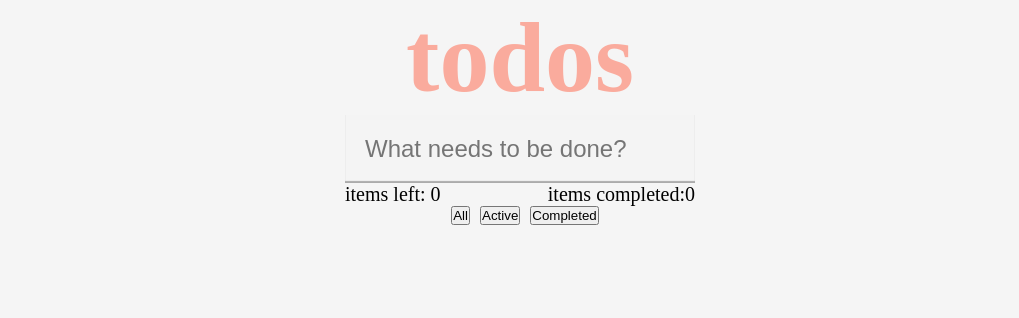
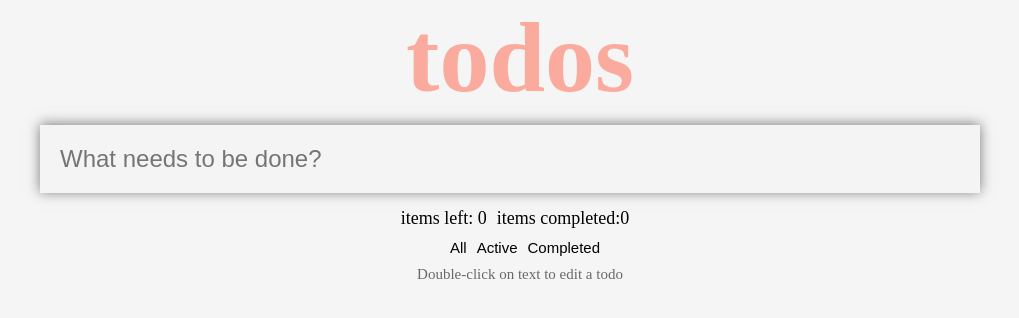
Before and after one commit to ViktorSuvorov/React-todo, a React (Create React App) app: page / in a window 1280 px wide. Shown: the top 318 px of the page, without its empty margins (120-1139 px from the left). Built offline with nearby package versions, Linux system fonts and the light colour scheme.

Commit message:
Fixed styles

```diff
--- a/src/Components/Footer.js
+++ b/src/Components/Footer.js
@@ -1,9 +1,12 @@
 import React from 'react';
 
 export default (props) => (
+    <>
     <div className='todo-footer'>
     <button onClick={props.updateTodoToShowAll}>All</button>
     <button onClick={props.updateTodoToShowActive}>Active</button>
     <button onClick={props.updateTodoToShowCompleted}>Completed</button>
     </div>
+    <div className='footer-info'>Double-click on text to edit a todo</div>
+    </>
     )
--- a/src/Components/Header.js
+++ b/src/Components/Header.js
@@ -1,7 +1,3 @@
 import React from "react";
 
-function Header() {
-  return <h1 className="header-h1">todos</h1>;
-}
-
-export default Header;
+export default () => <h1 className="header-h1">todos</h1>;
--- a/src/index.css
+++ b/src/index.css
@@ -12,15 +12,18 @@ ul li {
 }
 
 body {
-  display: flex;
+  max-width: 1200px;
+  margin: 0 auto;
   justify-content: center;
   background-color: whitesmoke;
   font-size: 30px;
+  padding-left: 18px;
+  padding-right: 18px;
 }
 
 .app {
-  max-width:  800px;
-  min-width: 350px;
+  display: flex;
+  flex-direction: column;
 }
 
 .header-h1 {
@@ -28,6 +31,7 @@ body {
   color: tomato;
   opacity: 0.5;
   text-align: center;
+  padding-bottom: 10px;
 }
 
 .todo-item--completed {
@@ -42,17 +46,22 @@ body {
   display: flex;
   justify-content: space-between;
   border: none;
-  padding: 15px 15px;
-  font-size: 25px;
-  color: grey;
+  font-size: 20px;
   font-weight: normal;
   background: rgba(0, 0, 0, 0.003);
-  box-shadow: inset 0 -2px 1px rgba(0, 0, 0, 0.3);
-  white-space: normal;
+  box-shadow: 2px 1px 2px rgba(0, 0, 0, 0.5);
+  padding-top: 20px;
+  padding-bottom: 20px;
+  margin-bottom: 3px;
+}
+
+.todo-item input {
+  width: 660%;
+  text-align: center;
 }
 
 .todo-item button {
-    background-color:rgba(77%, 4%, 4%, 0.7);
+  background-color: rgb(245, 47, 40);
   border: none;
   color: white;
   padding: 2px;
@@ -62,44 +71,47 @@ body {
   font-size: 10px;
   margin: 4px 2px;
   border-radius: 50%;
+  margin-right: 10px;
+}
+
+#button-complete {
+  background-color: rgb(56, 173, 76);
+  margin-left: 10px;
 }
 
 .todo-info {
   display: flex;
-  justify-content: space-between;
+  justify-content: center;
   flex-wrap: wrap;
-  font-size: 20px;
-
+  font-size: 18px;
+  margin-bottom: 10px;
 }
 
-.info-buttons {
-  display: flex;
-  justify-content: space-around;
+.todo-info-item {
+  margin-right: 10px;
 }
 
-.info-buttons button {
-  border: none;
-  font-size: 15px;
-  padding-left: 3px;
-  padding-right: 3px;
-  padding-bottom: 3px;
-  padding-top: 3px;
-}
-
-#button-complete {
-    background-color:rgba(13%, 38%, 18%, 0.7);
+.todo-form {
+  display: flex;
+  justify-content: center;
 }
 
 #todo-form-input {
   padding-left: 20px;
-  padding-right: 20px;
   padding-top: 20px;
   padding-bottom: 20px;
+  padding-right: 20px;
   background: rgba(0, 0, 0, 0.003);
   border: none;
-  box-shadow: inset 0 -2px 1px rgba(0, 0, 0, 0.3);
+  box-shadow: 0 -1px 12px rgba(0, 0, 0, 0.5);
   font-size: 24px;
+  margin-bottom: 15px;
+  width: 900px;
+  min-width: 200px;
+  margin-right: 20px;
 }
+
+/* Footer */
 
 .todo-footer {
   display: flex;
@@ -107,5 +119,15 @@ body {
 }
 
 .todo-footer button {
-  margin-left:10px;
+  margin-left: 10px;
+  background-color: whitesmoke;
+  border: none;
+  font-size: 15px;
+  margin-bottom: 10px;
 }
+
+.footer-info {
+  font-size: 15px;
+  color: dimgray;
+  text-align: center;
+}
```
Lines whose indentation alone changed are shown as unchanged.
